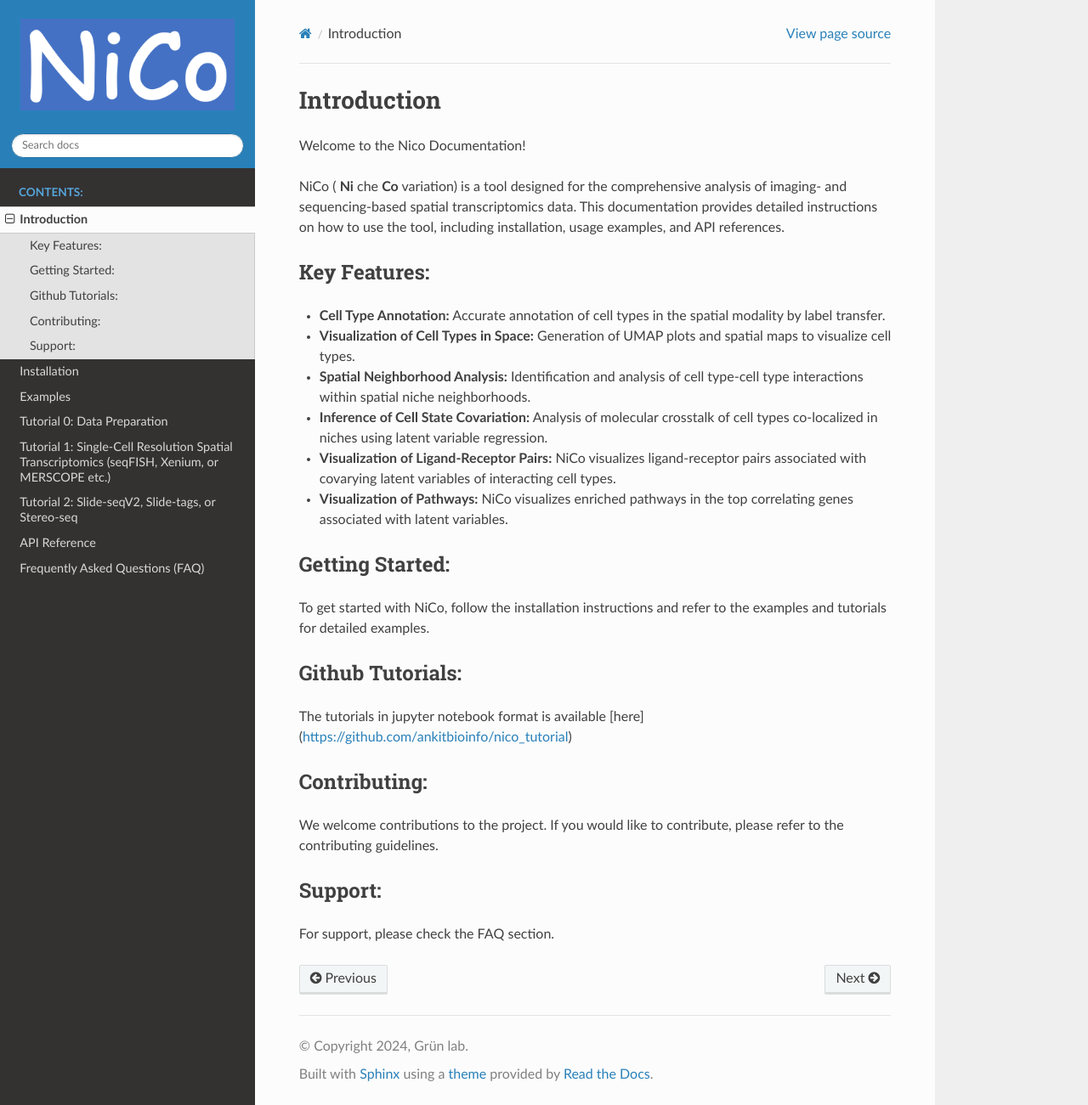
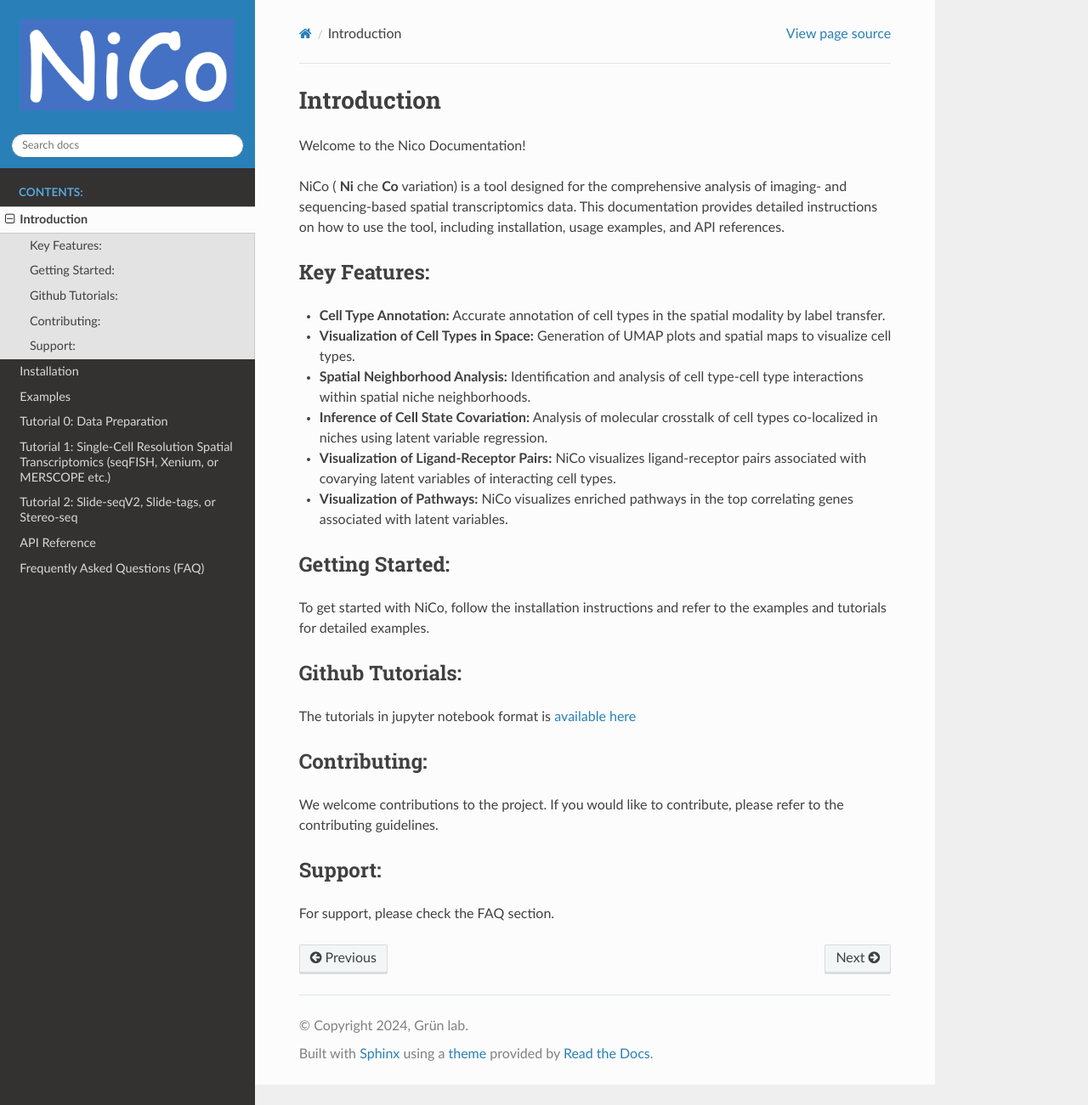
Before and after one commit to ankitbioinfo/NiCo_Documentation, a Sphinx documentation site: the page built from docs/introduction.rst, in a window 1280 px wide and 1301 px high. Shown: the whole window at 85% size. Built offline with Sphinx 7.4.7 and the Read the Docs theme 2.0.0, drawn with Linux system fonts in a browser that asks for light colours.

Commit message:
Adding NiCo Doc

```diff
--- a/docs/introduction.rst
+++ b/docs/introduction.rst
@@ -24,7 +24,7 @@ To get started with NiCo, follow the installation instructions and refer to the
 Github Tutorials:
 ----------------
 
-The tutorials in jupyter notebook format is available [here](https://github.com/ankitbioinfo/nico_tutorial)
+The tutorials in jupyter notebook format is `available here <https://github.com/ankitbioinfo/nico_tutorial>`_
 
 Contributing:
 -------------
```
